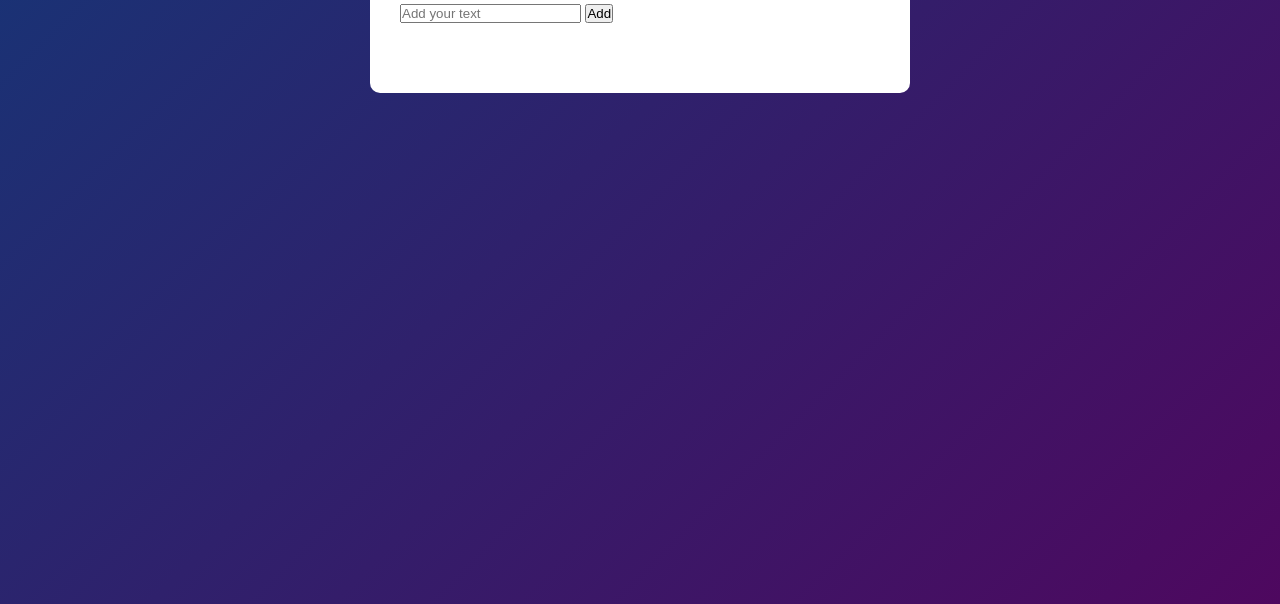
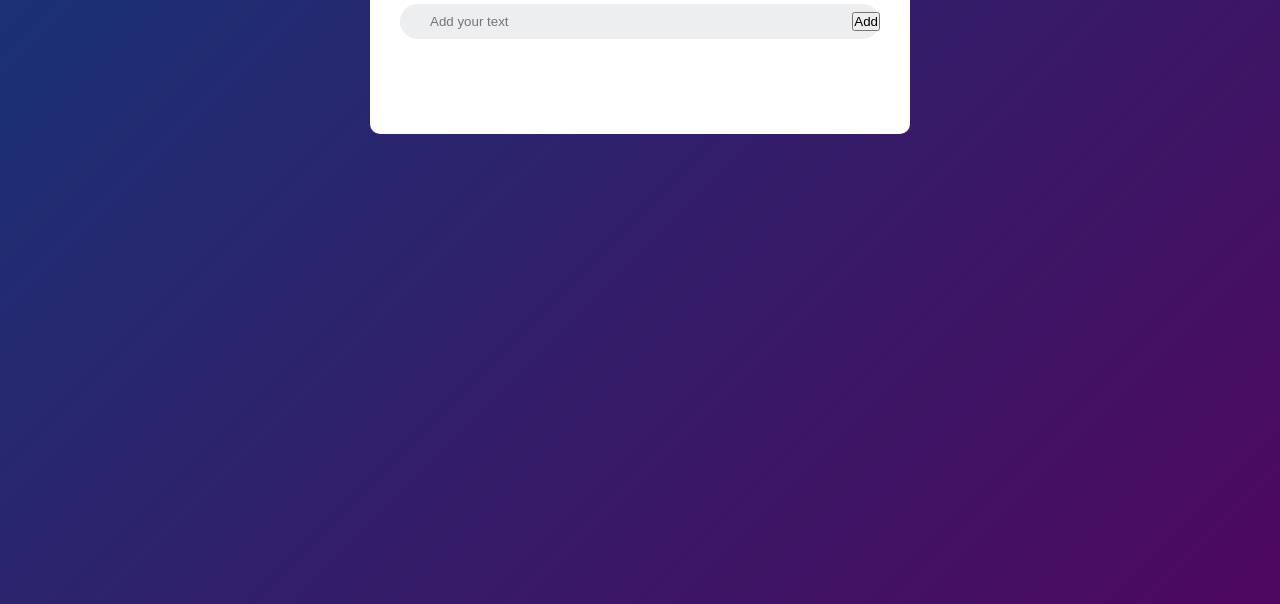
Before and after one commit to nethuh/To-Do-List-App, a plain HTML site: page index.html in a window 1280 px wide. Shown: the part 196-800 px from the top of the page. Drawn offline with Linux system fonts and the light colour scheme.

Commit message:
css added

```diff
--- a/assets/css/style.css
+++ b/assets/css/style.css
@@ -33,3 +33,21 @@
     width: 30px;
     margin-left: 10px;
 }
+
+.row{
+    display: flex;
+    align-items: center;
+    justify-content: space-between;
+    background: #edeef0;
+    border-radius: 30px;
+    padding-left: 20px;
+    margin-bottom: 25px;
+}
+
+input{
+    flex: 1;
+    border: none;
+    outline: none;
+    background: transparent;
+    padding: 10px;
+}
```
